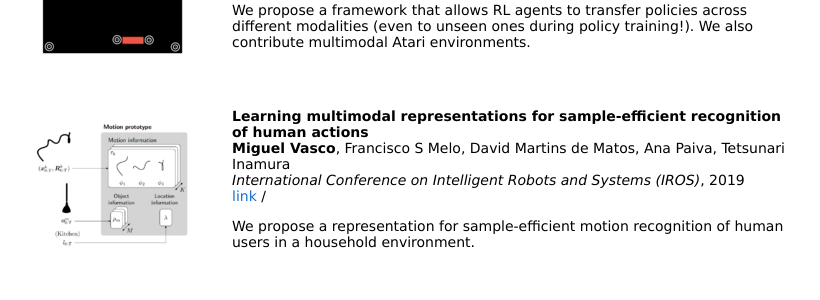
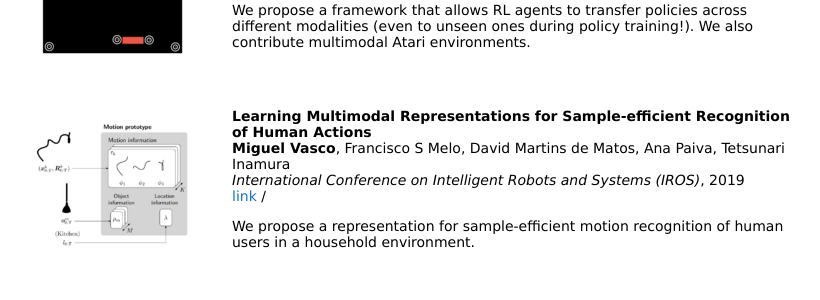
Before and after one commit to miguelsvasco/miguelsvasco.github.io_old, a Jekyll site: the page built from _posts/2023-10-23-hybrid-marl.markdown, in a window 1280 px wide and 900 px high, scrolled down 1555 px. Shown: the part 152-452 px from the top of the window, without its empty margins (228-1048 px from the left). Built offline with Jekyll 4.4.1, drawn with Linux system fonts in a browser that asks for light colours.

Commit message:
Update IROS 2019 paper.

```diff
--- a/_config.yml
+++ b/_config.yml
@@ -6,10 +6,10 @@
 name: Miguel Vasco
 
 # Short bio or description (displayed in the header)
-# description: the profile of an engineer, researcher and software developer
+description: Postdoctoral Fellow at KTH Royal Institute of Technology
 
 # URL of your avatar or profile pic (you could use your GitHub profile pic)
-avatar: images/miguel-circle.png
+avatar: images/miguel.png
 
 #
 # Flags below are optional
@@ -73,7 +73,7 @@ kramdown:
 
 # Set the Sass partials directory, as we're using @imports
 sass:
-  style: :compressed # You might prefer to minify using :compressed
+  style: :expanded # You might prefer to minify using :compressed
 
 # Use the following plug-ins
 plugins:
--- a/_posts/2019-12-30-motion.markdown
+++ b/_posts/2019-12-30-motion.markdown
@@ -1,6 +1,6 @@
 ---
 layout: post
-title:  "Learning multimodal representations for sample-efficient recognition of human actions"
+title:  "Learning Multimodal Representations for Sample-efficient Recognition of Human Actions"
 date:   2019-12-31 22:21:59 +00:00
 image: /images/motion.png
 categories: research
```
